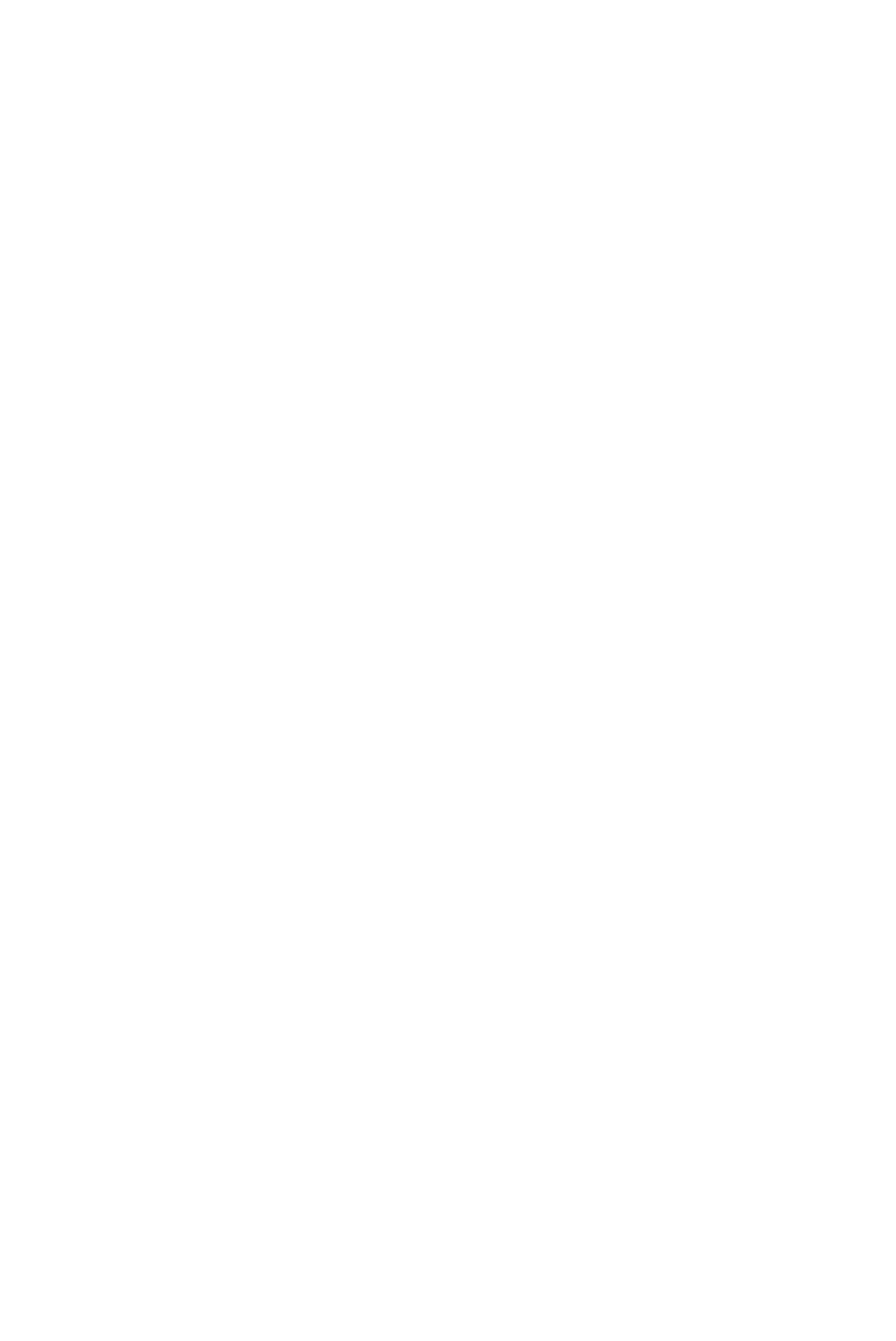
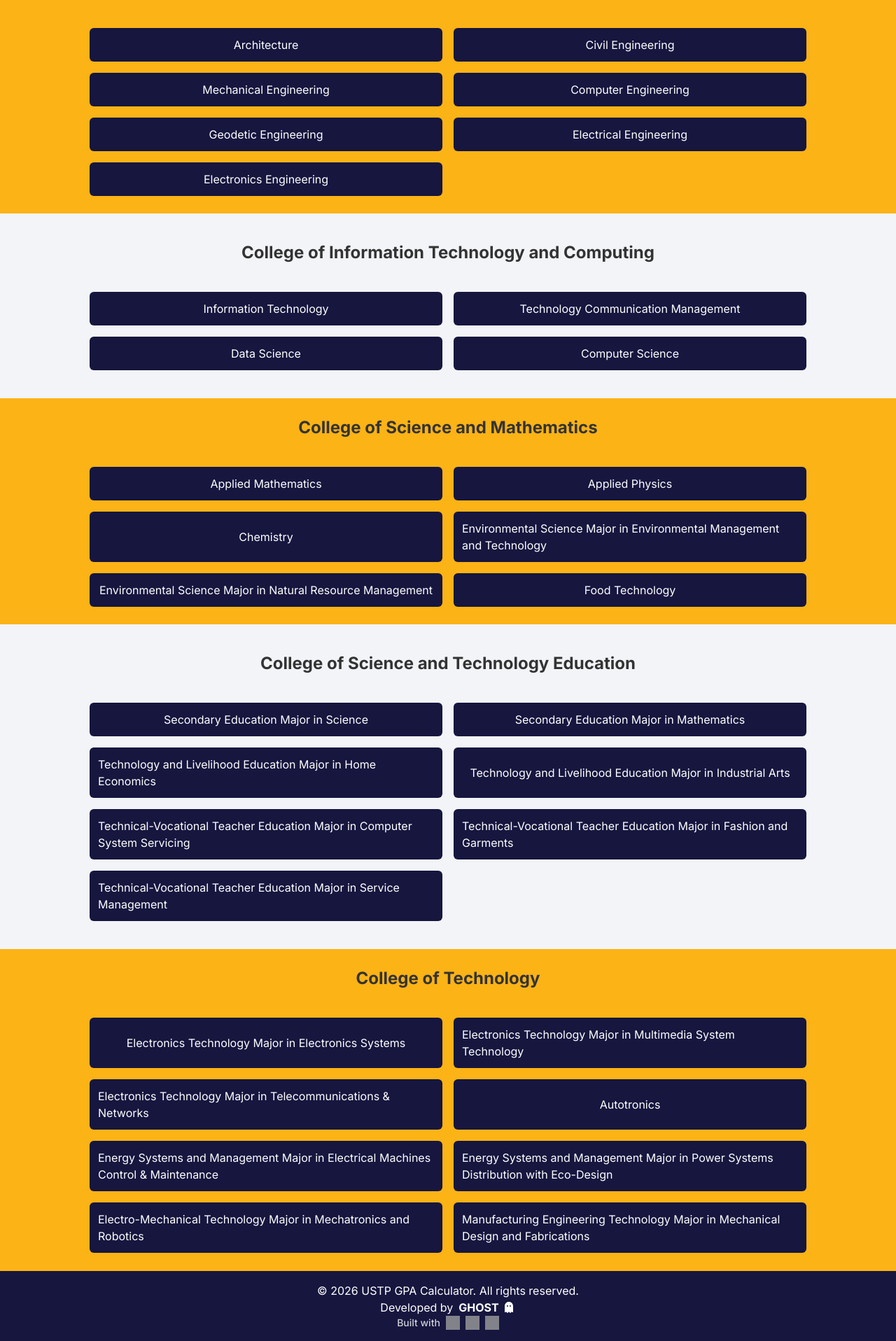
Before and after one commit to GlensonAnsin/ustp-gpa-calculator, a React (Vite) app: page / in a window 1280 px wide. Shown: the part 254-2170 px from the top of the page at 70% size. Before the commit the page ends 800 px from the top, so only its background shows below. Built offline with nearby package versions, Linux system fonts and the light colour scheme; grey boxes are pictures that could not be loaded.

Commit message:
feat: add home page and select sem page

```diff
--- a/package.json
+++ b/package.json
@@ -10,11 +10,14 @@
     "preview": "vite preview"
   },
   "dependencies": {
+    "@fortawesome/free-solid-svg-icons": "^7.1.0",
+    "@fortawesome/react-fontawesome": "^3.1.1",
     "@tailwindcss/vite": "^4.1.18",
     "react": "^19.2.0",
     "react-dom": "^19.2.0",
     "react-router": "^7.11.0",
-    "tailwindcss": "^4.1.18"
+    "tailwindcss": "^4.1.18",
+    "zustand": "^5.0.10"
   },
   "devDependencies": {
     "@eslint/js": "^9.39.1",
--- a/src/App.tsx
+++ b/src/App.tsx
@@ -1,28 +1,113 @@
+import { CEACourses } from './data/CEACourses';
+import { CITCCourses } from './data/CITCCourses';
+import { CSMCourses } from './data/CSMCourses';
+import { CSTECourses } from './data/CSTECourses';
+import { COTCourses } from './data/COTCourses';
+import { useCourseStore } from './stores/useCourseStore';
+
 const App = () => {
+  const selectedCollege = useCourseStore((state) => state.setCollege);
+  const selectedCourse = useCourseStore((state) => state.setCourse);
+
   return (
     <>
       <div>
-        <h2>Choose your course</h2>
+        <h2 className="text-center text-3xl font-bold text-[#16163f] p-10">Choose your course</h2>
       </div>
 
-      <section id="cea">
-        <h3>College of Engineering and Architecture</h3>
+      <section id="cea" className="mb-10 bg-[#FCB316] py-[2%]">
+        <h3 className="text-center text-2xl mb-10 text-[#333] font-bold">{CEACourses.college}</h3>
+        <div className="grid grid-cols-2 gap-4 px-[10%]">
+          {CEACourses.programs.map((item, index) => (
+            <a
+              key={index}
+              className="bg-[#16163f] text-white p-3 rounded-md flex items-center justify-center cursor-pointer hover:scale-101 hover:text-[#FCB316] transition ease-in-out"
+              onClick={() => {
+                selectedCollege('CEA');
+                selectedCourse(item.program);
+              }}
+              href="select-sem"
+            >
+              <p>{item.program}</p>
+            </a>
+          ))}
+        </div>
       </section>
 
-      <section id="citc">
-        <h3>College of Information Technology and Computing</h3>
+      <section id="citc" className="mb-10">
+        <h3 className="text-center text-2xl mb-10 text-[#333] font-bold">{CITCCourses.college}</h3>
+        <div className="grid grid-cols-2 gap-4 px-[10%]">
+          {CITCCourses.programs.map((item, index) => (
+            <a
+              key={index}
+              className="bg-[#16163f] text-white p-3 rounded-md flex items-center justify-center cursor-pointer hover:scale-101 hover:text-[#FCB316] hover:text-[#FCB316] transition ease-in-out"
+              onClick={() => {
+                selectedCollege('CITC');
+                selectedCourse(item.program);
+              }}
+              href="select-sem"
+            >
+              <p>{item.program}</p>
+            </a>
+          ))}
+        </div>
       </section>
 
-      <section id="csm">
-        <h3>College of Science and Mathematics</h3>
+      <section id="csm" className="mb-10 bg-[#FCB316] py-[2%]">
+        <h3 className="text-center text-2xl mb-10 text-[#333] font-bold">{CSMCourses.college}</h3>
+        <div className="grid grid-cols-2 gap-4 px-[10%]">
+          {CSMCourses.programs.map((item, index) => (
+            <a
+              key={index}
+              className="bg-[#16163f] text-white p-3 rounded-md flex items-center justify-center cursor-pointer hover:scale-101 hover:text-[#FCB316] transition ease-in-out"
+              onClick={() => {
+                selectedCollege('CSM');
+                selectedCourse(item.program);
+              }}
+              href="select-sem"
+            >
+              <p>{item.program}</p>
+            </a>
+          ))}
+        </div>
       </section>
 
-      <section id="cste">
-        <h3>College of Science and Technology Education</h3>
+      <section id="cste" className="mb-10">
+        <h3 className="text-center text-2xl mb-10 text-[#333] font-bold">{CSTECourses.college}</h3>
+        <div className="grid grid-cols-2 gap-4 px-[10%]">
+          {CSTECourses.programs.map((item, index) => (
+            <a
+              key={index}
+              className="bg-[#16163f] text-white p-3 rounded-md flex items-center justify-center cursor-pointer hover:scale-101 hover:text-[#FCB316] transition ease-in-out"
+              onClick={() => {
+                selectedCollege('CSTE');
+                selectedCourse(item.program);
+              }}
+              href="select-sem"
+            >
+              <p>{item.program}</p>
+            </a>
+          ))}
+        </div>
       </section>
 
-      <section id="cot">
-        <h3>College of Technology</h3>
+      <section id="cot" className="bg-[#FCB316] py-[2%]">
+        <h3 className="text-center text-2xl mb-10 text-[#333] font-bold">{COTCourses.college}</h3>
+        <div className="grid grid-cols-2 gap-4 px-[10%]">
+          {COTCourses.programs.map((item, index) => (
+            <a
+              key={index}
+              className="bg-[#16163f] text-white p-3 rounded-md flex items-center justify-center cursor-pointer hover:scale-101 hover:text-[#FCB316] transition ease-in-out"
+              onClick={() => {
+                selectedCollege('COT');
+                selectedCourse(item.program);
+              }}
+              href="select-sem"
+            >
+              <p>{item.program}</p>
+            </a>
+          ))}
+        </div>
       </section>
     </>
   );
--- a/src/components/layout/Footer.tsx
+++ b/src/components/layout/Footer.tsx
@@ -1,10 +1,22 @@
+import { FontAwesomeIcon } from '@fortawesome/react-fontawesome';
+import { faGhost } from '@fortawesome/free-solid-svg-icons';
+
 const Footer = () => {
   return (
-    <footer className="footer sm:footer-horizontal footer-center text-lg p-4 border-t-1 border-slate-500/20 bg-indigo-950 bottom-0">
+    <footer className="footer sm:footer-horizontal footer-center text-lg p-4 bg-[#16163f]">
       <aside>
-        <p>© {new Date().getFullYear()} Glenson Ansin. All rights reserved.</p>
-        <div className="flex items-center gap-2 text-sm font-medium opacity-80 hover:opacity-100 transition-opacity">
-          <span>Built with</span>
+        <p className="text-white text-center text-base">
+          © {new Date().getFullYear()} USTP GPA Calculator. All rights reserved.
+        </p>
+        <p className="flex justify-center gap-2 text-white text-base">
+          Developed by{' '}
+          <span className="flex items-center font-bold gap-1">
+            GHOST
+            <FontAwesomeIcon icon={faGhost} />
+          </span>
+        </p>
+        <div className="flex items-center justify-center gap-2 text-sm font-medium opacity-80 hover:opacity-100 transition-opacity">
+          <span className="text-white">Built with</span>
           <img src="https://cdn.simpleicons.org/react/react" alt="React" className="w-5 h-5" title="React" />
           <img src="https://cdn.simpleicons.org/vite/vite" alt="Vite" className="w-5 h-5" title="Vite" />
           <img
--- a/src/components/layout/Header.tsx
+++ b/src/components/layout/Header.tsx
@@ -1,6 +1,6 @@
 const Header = () => {
   return (
-    <header className="bg-white w-full h-20 p-5 flex items-center">
+    <header className="bg-white w-full h-20 p-10 flex items-center sticky top-0">
       <h1 className="text-2xl font-bold text-[#1a1851]">USTP GPA Calculator</h1>
     </header>
   );
--- a/src/components/layout/WebLayout.tsx
+++ b/src/components/layout/WebLayout.tsx
@@ -1,13 +1,15 @@
 import { Outlet } from 'react-router';
 import Header from './Header';
+import Footer from './Footer';
 
 const WebLayout = () => {
   return (
     <div>
       <Header />
-      <main>
+      <main className="bg-[#f2f4f7]">
         <Outlet />
       </main>
+      <Footer />
     </div>
   );
 };
--- a/src/main.tsx
+++ b/src/main.tsx
@@ -3,6 +3,7 @@ import { createRoot } from 'react-dom/client';
 import { createBrowserRouter } from 'react-router';
 import { RouterProvider } from 'react-router/dom';
 import App from './App.tsx';
+import SelectSem from './pages/select-sem.tsx';
 import WebLayout from './components/layout/WebLayout.tsx';
 
 const router = createBrowserRouter([
@@ -14,6 +15,10 @@ const router = createBrowserRouter([
         index: true,
         element: <App />,
       },
+      {
+        path: 'select-sem',
+        element: <SelectSem />,
+      },
     ],
   },
 ]);
--- /dev/null
+++ b/src/pages/select-sem.tsx
@@ -0,0 +1,50 @@
+import { CEACourses } from '../data/CEACourses';
+import { CITCCourses } from '../data/CITCCourses';
+import { CSMCourses } from '../data/CSMCourses';
+import { CSTECourses } from '../data/CSTECourses';
+import { COTCourses } from '../data/COTCourses';
+import { useCourseStore } from '../stores/useCourseStore';
+import { useSemStore } from '../stores/useSemStore';
+import { useEffect, useState } from 'react';
+
+const SelectSem = () => {
+  const college = useCourseStore((state) => state.college);
+  const course = useCourseStore((state) => state.course);
+  const selectedSem = useSemStore((state) => state.setSem);
+
+  const [nonAbbCollege, setNonAbbCollege] = useState<string>('');
+  const [selectedCollegeObj, setSelectedCollegeObj] = useState<object>({});
+
+  useEffect(() => {
+    (async () => {
+      console.log(college);
+      if (college === 'CEA') {
+        setNonAbbCollege(CEACourses.college);
+        setSelectedCollegeObj(CEACourses);
+      } else if (college === 'CITC') {
+        setNonAbbCollege(CITCCourses.college);
+        setSelectedCollegeObj(CITCCourses);
+      } else if (college === 'CSM') {
+        setNonAbbCollege(CSMCourses.college);
+        setSelectedCollegeObj(CSMCourses);
+      } else if (college === 'CSTE') {
+        setNonAbbCollege(CSTECourses.college);
+        setSelectedCollegeObj(CSTECourses);
+      } else {
+        setNonAbbCollege(COTCourses.college);
+        setSelectedCollegeObj(COTCourses);
+      }
+    })();
+  }, [college]);
+
+  return (
+    <section>
+      <div>
+        <h2 className="text-center text-3xl font-bold text-[#16163f] p-10">{nonAbbCollege}</h2>
+        <h3 className="text-center text-xl font-bold text-[#333] p-10">{course}</h3>
+      </div>
+    </section>
+  );
+};
+
+export default SelectSem;
--- /dev/null
+++ b/src/stores/useCourseStore.ts
@@ -0,0 +1,31 @@
+import { create } from "zustand";
+import { persist, createJSONStorage } from "zustand/middleware";
+
+type State = {
+  college: string | null,
+  course: string | null,
+}
+
+type Action = {
+  setCollege: (college: State['college']) => void,
+  setCourse: (course: State['course']) => void,
+  removeCollege: () => void;
+  removeCourse: () => void;
+}
+
+export const useCourseStore = create<State & Action>()(
+  persist(
+    (set) => ({
+      college: null,
+      course: null,
+      setCollege: (college) => set(() => ({ college: college })),
+      setCourse: (course) => set(() => ({ course: course })),
+      removeCollege: () => set(() => ({ college: null })),
+      removeCourse: () => set(() => ({ course: null })),
+    }),
+    {
+      name: 'course-storage',
+      storage: createJSONStorage(() => localStorage),
+    }
+  )
+)
--- /dev/null
+++ b/src/stores/useSemStore.ts
@@ -0,0 +1,25 @@
+import { create } from "zustand";
+import { persist, createJSONStorage } from "zustand/middleware";
+
+type State = {
+  sem: string | null
+}
+
+type Action = {
+  setSem: (sem: State['sem']) => void
+  removeSem: () => void;
+}
+
+export const useSemStore = create<State & Action>()(
+  persist(
+    (set) => ({
+      sem: null,
+      setSem: (sem) => set(() => ({ sem: sem })),
+      removeSem: () => set(() => ({ sem: null })),
+    }),
+    {
+      name: 'sem-storage',
+      storage: createJSONStorage(() => localStorage),
+    }
+  )
+)
```
Also changed, not shown: 1 other file (tests, documents, lock files or other folders).
